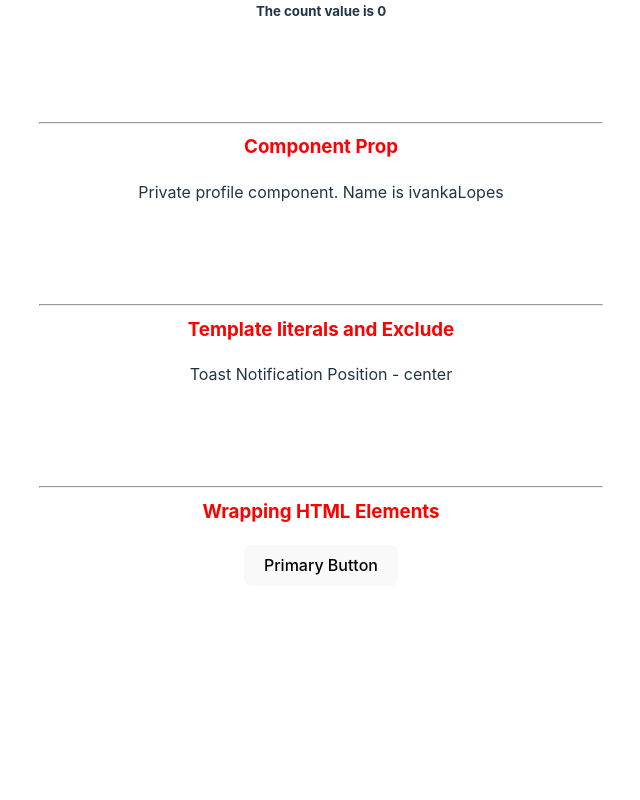
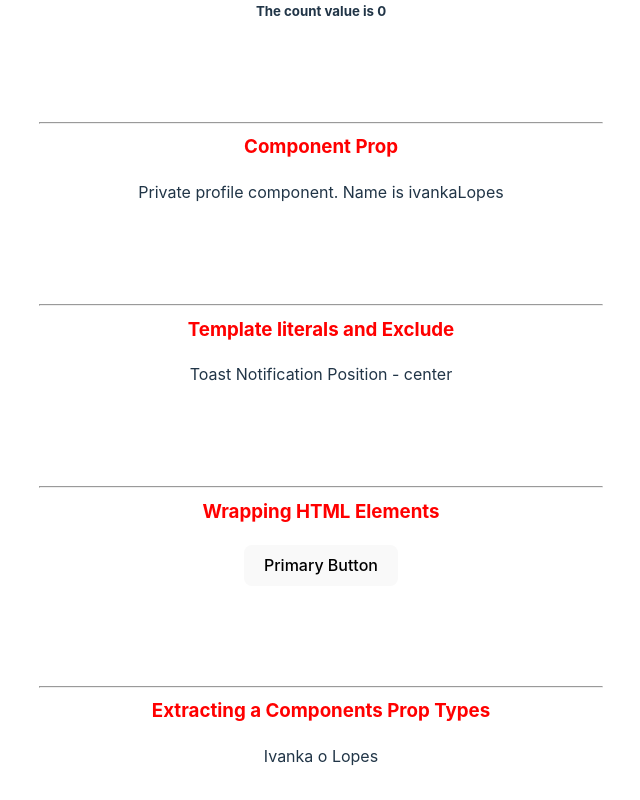
Before and after one commit to ivolopes-developer/react-typesscript-learning, a React (Vite) app in the folder my-react-ts-app/: page / in a window 1280 px wide. Shown: the part 2521-3321 px from the top of the page, without its empty margins (319-959 px from the left). Before the commit the page ends 3139 px from the top, so only its background shows below. Built offline with nearby package versions, Linux system fonts and the light colour scheme.

Commit message:
Extracting a Components Prop Types

```diff
--- a/my-react-ts-app/src/App.tsx
+++ b/my-react-ts-app/src/App.tsx
@@ -21,6 +21,7 @@ import { Private } from "./components/auth/Private";
 import { Profile } from "./components/auth/Profile";
 import { Toast } from "./components/templateliterals/Toast";
 import { CustomButton } from "./components/html/Button";
+import { CustomComponent } from "./components/html/CustomComponent";
 
 function App() {
 	const personName = {
@@ -145,6 +146,15 @@ function App() {
 			<CustomButton variant='primary' onClick={() => console.log("clicked")}>
 				Primary Button
 			</CustomButton>
+
+			<h3 className='videoTopic'>
+				<hr />
+				Extracting a Components Prop Types
+			</h3>
+			<CustomComponent
+				name='Ivanka o Lopes'
+				isLoggedIn={true}
+			></CustomComponent>
 		</>
 	);
 }
--- /dev/null
+++ b/my-react-ts-app/src/components/html/CustomComponent.tsx
@@ -0,0 +1,6 @@
+import React from "react";
+import { Greet } from "../Greet";
+
+export const CustomComponent = (props: React.ComponentProps<typeof Greet>) => {
+	return <div>{props.name}</div>;
+};
```
Also changed, not shown: my-react-ts-app/src/components/polymorphic/text.tsx (added).
